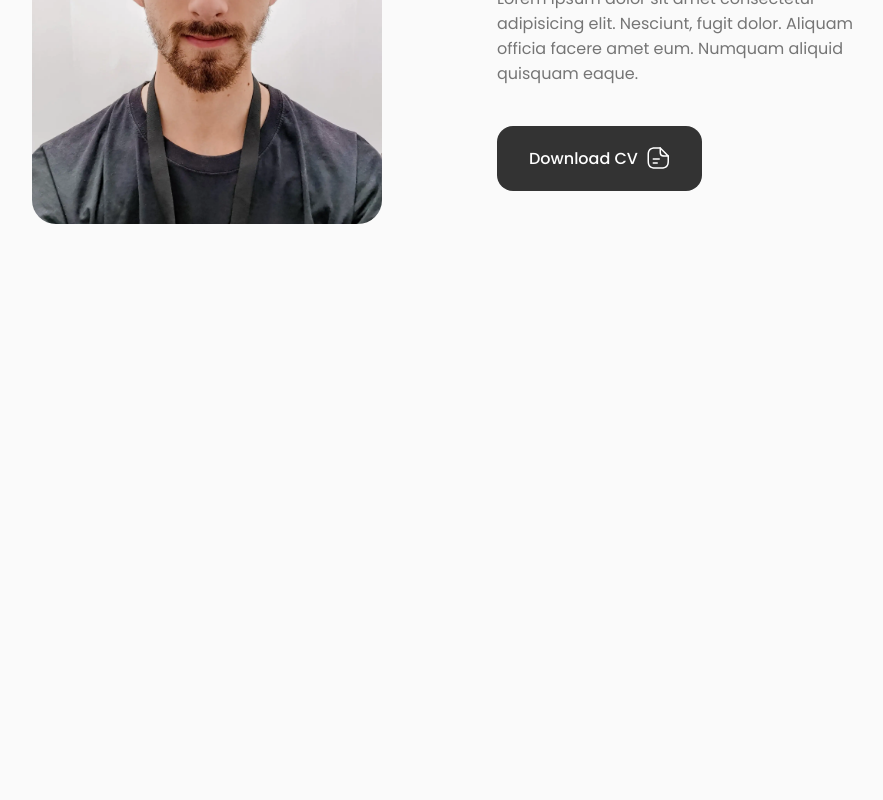
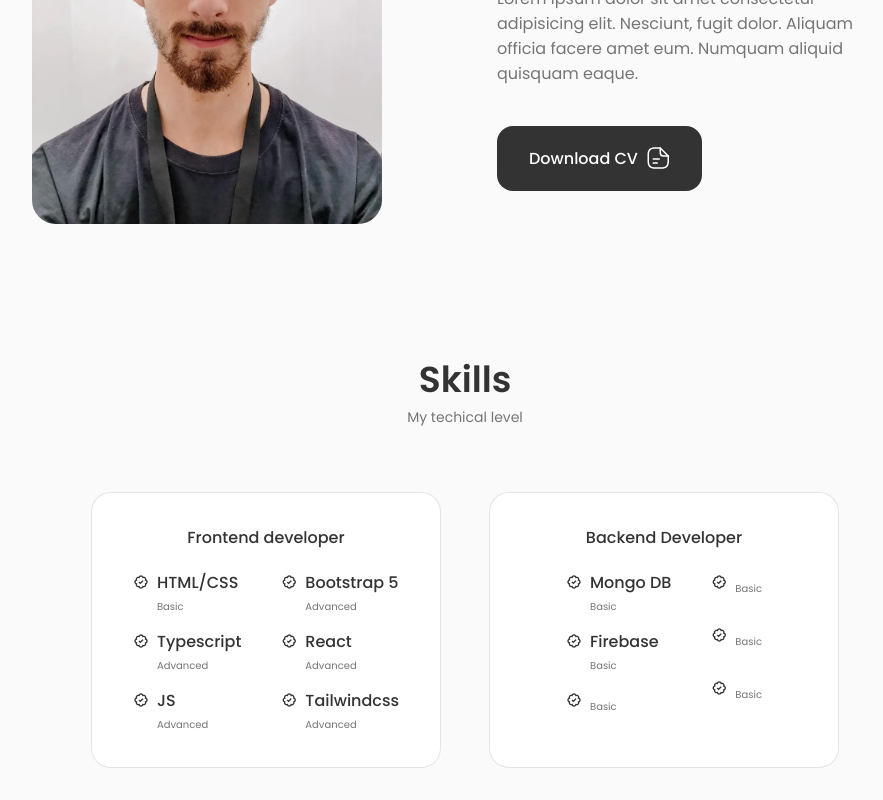
Before and after one commit to Stanislav-Vorozhun/react-cvlanding, a React (Create React App) app: page / in a window 1280 px wide. Shown: the part 1100-1900 px from the top of the page, without its empty margins (175-1058 px from the left). Before the commit the page ends 1356 px from the top, so only its background shows below. Built offline with nearby package versions, Linux system fonts and the light colour scheme.

Commit message:
complit skills

```diff
--- a/src/App.js
+++ b/src/App.js
@@ -3,6 +3,7 @@
 import Header from './components/header/Header';
 import Home from './components/home/Home';
 import About from './components/about/About';
+import Skills from './components/skills/Skills';
 
 const App = () => {
   return (
@@ -11,6 +12,7 @@
       <main className='main'>
         <Home />
         <About />
+        <Skills />
       </main>
     </>
   )
--- a/src/components/header/header.css
+++ b/src/components/header/header.css
@@ -1,14 +1,14 @@
 .header {
   width: 100%;
   position: fixed;
-  top: 25px;
+  top: 0px;
   left: 0;
   z-index: var(--z-fixed);
   background-color: var(--body-color);
 }
 
 .nav {
-  height: calc(var(--header-height)+ 1.5rem);
+  height: 4rem;
   display: flex;
   justify-content: space-between;
   align-items: center;
--- /dev/null
+++ b/src/components/skills/Backend.jsx
@@ -0,0 +1,72 @@
+import React from 'react'
+
+const Backend = () => {
+  return (
+    <div className="skills__content">
+      <h3 className="skills__title">Backend Developer</h3>
+
+      <div className="skills__box">
+        <div className="skills__group">
+          <div className="skills__data">
+            <i className="bx bx-badge-check"></i>
+
+            <div>
+              <h3 className="skills__name">Mongo DB</h3>
+              <span className="skills__level">Basic</span>
+            </div>
+          </div>
+
+          <div className="skills__data">
+            <i className="bx bx-badge-check"></i>
+
+            <div>
+              <h3 className="skills__name">Firebase</h3>
+              <span className="skills__level">Basic</span>
+            </div>
+          </div>
+
+          <div className="skills__data">
+            <i className="bx bx-badge-check"></i>
+
+            <div>
+              <h3 className="skills__name"></h3>
+              <span className="skills__level">Basic</span>
+            </div>
+          </div>
+
+
+        </div>
+        <div className="skills__group">
+          <div className="skills__data">
+            <i className="bx bx-badge-check"></i>
+
+            <div>
+              <h3 className="skills__name"></h3>
+              <span className="skills__level">Basic</span>
+            </div>
+          </div>
+
+          <div className="skills__data">
+            <i className="bx bx-badge-check"></i>
+
+            <div>
+              <h3 className="skills__name"></h3>
+              <span className="skills__level">Basic</span>
+            </div>
+          </div>
+
+          <div className="skills__data">
+            <i className="bx bx-badge-check"></i>
+
+            <div>
+              <h3 className="skills__name"></h3>
+              <span className="skills__level">Basic</span>
+            </div>
+          </div>
+        </div>
+      </div>
+    </div>
+  )
+}
+
+export default Backend
--- /dev/null
+++ b/src/components/skills/Frontend.jsx
@@ -0,0 +1,74 @@
+import React from 'react'
+
+const Frontend = () => {
+  return (
+    <div className="skills__content">
+      <h3 className="skills__title">Frontend developer </h3>
+
+      <div className="skills__box">
+        <div className="skills__group">
+          <div className="skills__data">
+            <i className="bx bx-badge-check"></i>
+
+            <div>
+              <h3 className="skills__name">HTML/CSS</h3>
+              <span className="skills__level">Basic</span>
+            </div>
+          </div>
+
+          <div className="skills__data">
+            <i className="bx bx-badge-check"></i>
+
+            <div>
+              <h3 className="skills__name">Typescript</h3>
+              <span className="skills__level">Advanced</span>
+            </div>
+          </div>
+
+          <div className="skills__data">
+            <i className="bx bx-badge-check"></i>
+
+            <div>
+              <h3 className="skills__name">JS</h3>
+              <span className="skills__level">Advanced</span>
+            </div>
+          </div>
+
+
+        </div>
+        <div className="skills__group">
+          <div className="skills__data">
+            <i className="bx bx-badge-check"></i>
+
+            <div>
+              <h3 className="skills__name">Bootstrap 5</h3>
+              <span className="skills__level">Advanced</span>
+            </div>
+          </div>
+
+          <div className="skills__data">
+            <i className="bx bx-badge-check"></i>
+
+            <div>
+              <h3 className="skills__name">React</h3>
+              <span className="skills__level">Advanced</span>
+            </div>
+          </div>
+
+          <div className="skills__data">
+            <i className="bx bx-badge-check"></i>
+
+            <div>
+              <h3 className="skills__name">Tailwindcss</h3>
+              <span className="skills__level">Advanced</span>
+            </div>
+          </div>
+
+
+        </div>
+      </div>
+    </div>
+  )
+}
+
+export default Frontend
--- /dev/null
+++ b/src/components/skills/Skills.jsx
@@ -0,0 +1,19 @@
+import React from 'react';
+import "./skills.css";
+import Frontend from './Frontend';
+import Backend from './Backend';
+
+const Skills = () => {
+  return (
+    <section className="skills section" id="skills">
+      <h2 className="section__title">Skills</h2>
+      <span className="section__subtitle">My techical level</span>
+      <div className="skills__container container grid">
+        <Frontend />
+        <Backend />
+      </div>
+    </section>
+  )
+}
+
+export default Skills
--- /dev/null
+++ b/src/components/skills/skills.css
@@ -0,0 +1,78 @@
+.skills__container {
+  grid-template-columns: repeat(2, 350px);
+  column-gap: 3rem;
+  justify-content: center;
+}
+
+.skills__content {
+  background-color: var(--container-color);
+  border: 1px solid rgba(0, 0, 0, 0.1);
+  padding: 2rem 4rem;
+  border-radius: 1.25rem;
+}
+
+.skills__title {
+  font-size: var(--normal-font-size);
+  font-weight: var(--font-medium);
+  text-align: center;
+  margin-bottom: var(--mb-1-5);
+}
+
+.skills__box {
+  display: flex;
+  justify-content: center;
+  column-gap: 2.5rem;
+}
+
+.skills__group {
+  display: grid;
+  align-items: flex-start;
+  row-gap: 1rem;
+}
+
+.skills__data {
+  display: flex;
+  column-gap: 0.5rem;
+}
+
+.skills .bx-badge-check {
+  font-size: 1rem;
+  color: var(--title-color);
+}
+
+.skills__name {
+  font-size: var(--normal-font-size);
+  font-weight: var(--font-medium);
+  line-height: 18px;
+}
+
+.skills__level {
+  font-size: var(--tiny-font-size);
+}
+
+@media screen and (max-width: 992px) {
+  .skills__container {
+    grid-template-columns: max-content;
+    row-gap: 2rem;
+  }
+}
+
+/* medium dev*/
+@media screen and (max-width: 576px) {
+  .skills__container {
+    grid-template-columns: 1fr;
+  }
+  .skills__content{
+    padding: 1.5rem;
+  }
+}
+
+/* small dev*/
+@media screen and (max-width: 350px) {
+  .skills__box{
+    column-gap: 1.25rem;
+  }
+  .skills__name{
+    font-size: var(--small-font-size);
+  }
+}
```
